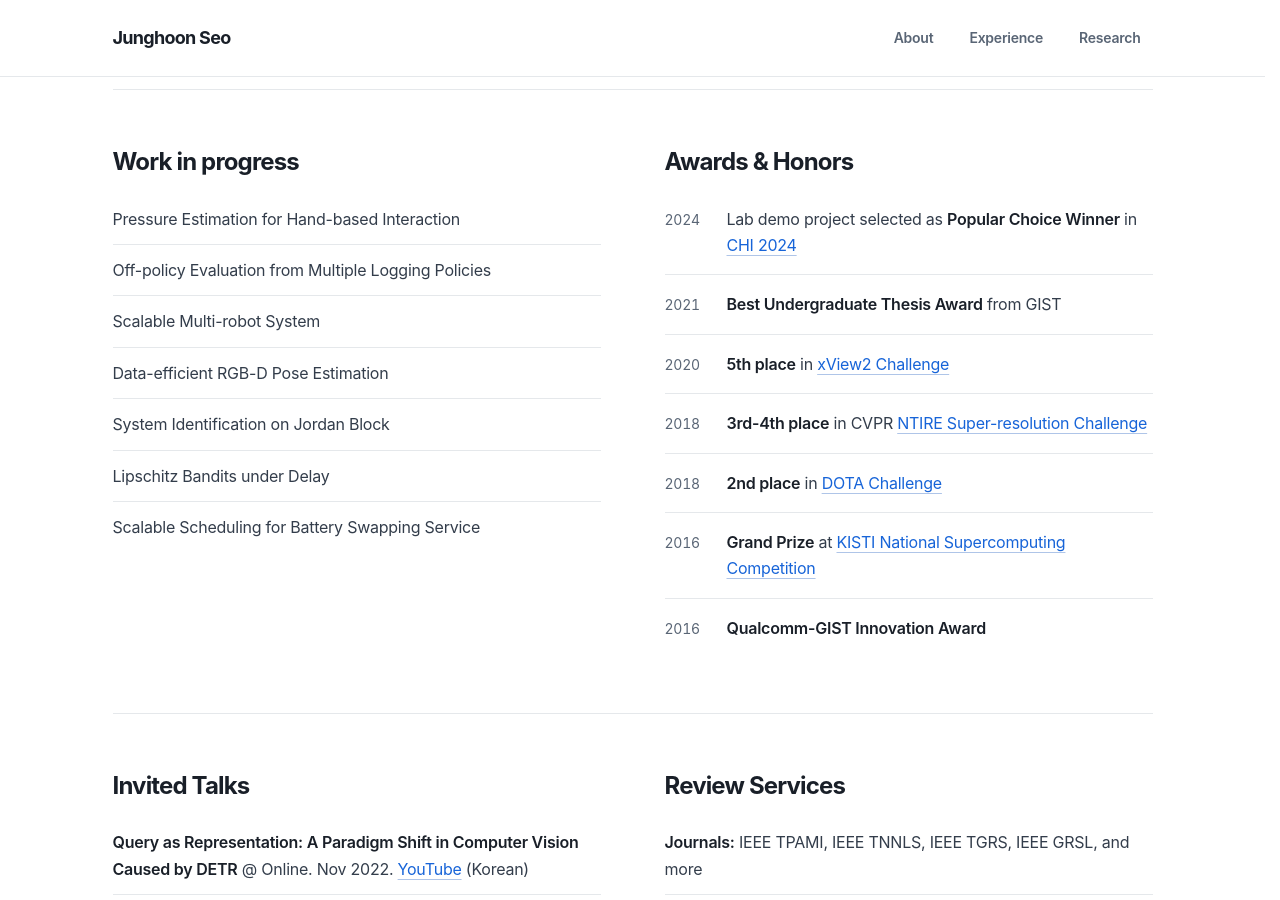
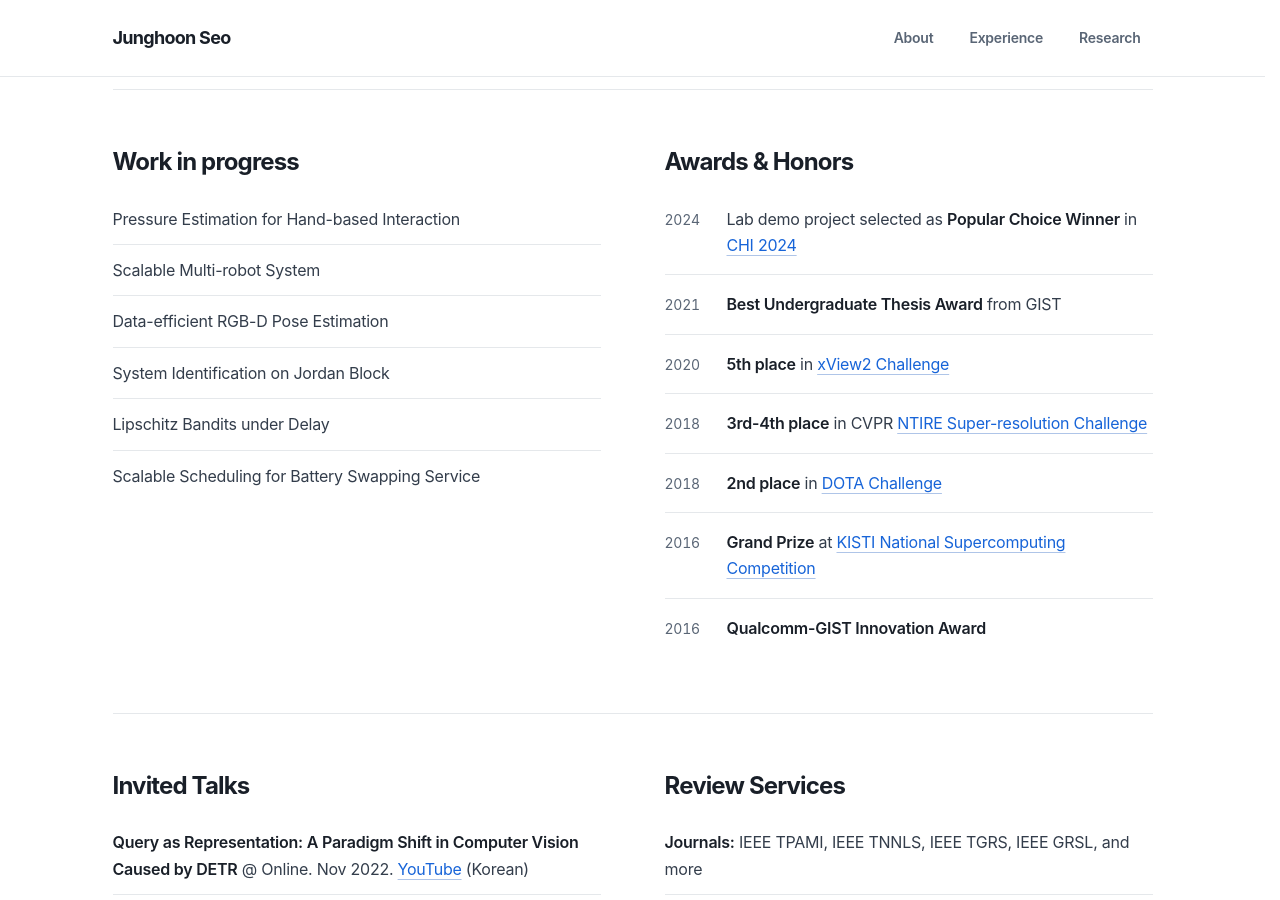
Before and after one commit to mikigom/mikigom.github.io, a Jekyll site: the page built from index.md, in a window 1280 px wide and 900 px high, scrolled down 3122 px. Built offline with Jekyll 4.4.1, drawn with Linux system fonts in a browser that asks for light colours.

Commit message:
Remove completed off-policy evaluation work item

```diff
--- a/index.md
+++ b/index.md
@@ -556,7 +556,6 @@ show_title: false
     </header>
     <ul class="tagged-list">
       <li>Pressure Estimation for Hand-based Interaction</li>
-      <li>Off-policy Evaluation from Multiple Logging Policies</li>
       <li>Scalable Multi-robot System</li>
       <li>Data-efficient RGB-D Pose Estimation</li>
       <li>System Identification on Jordan Block</li>
```
